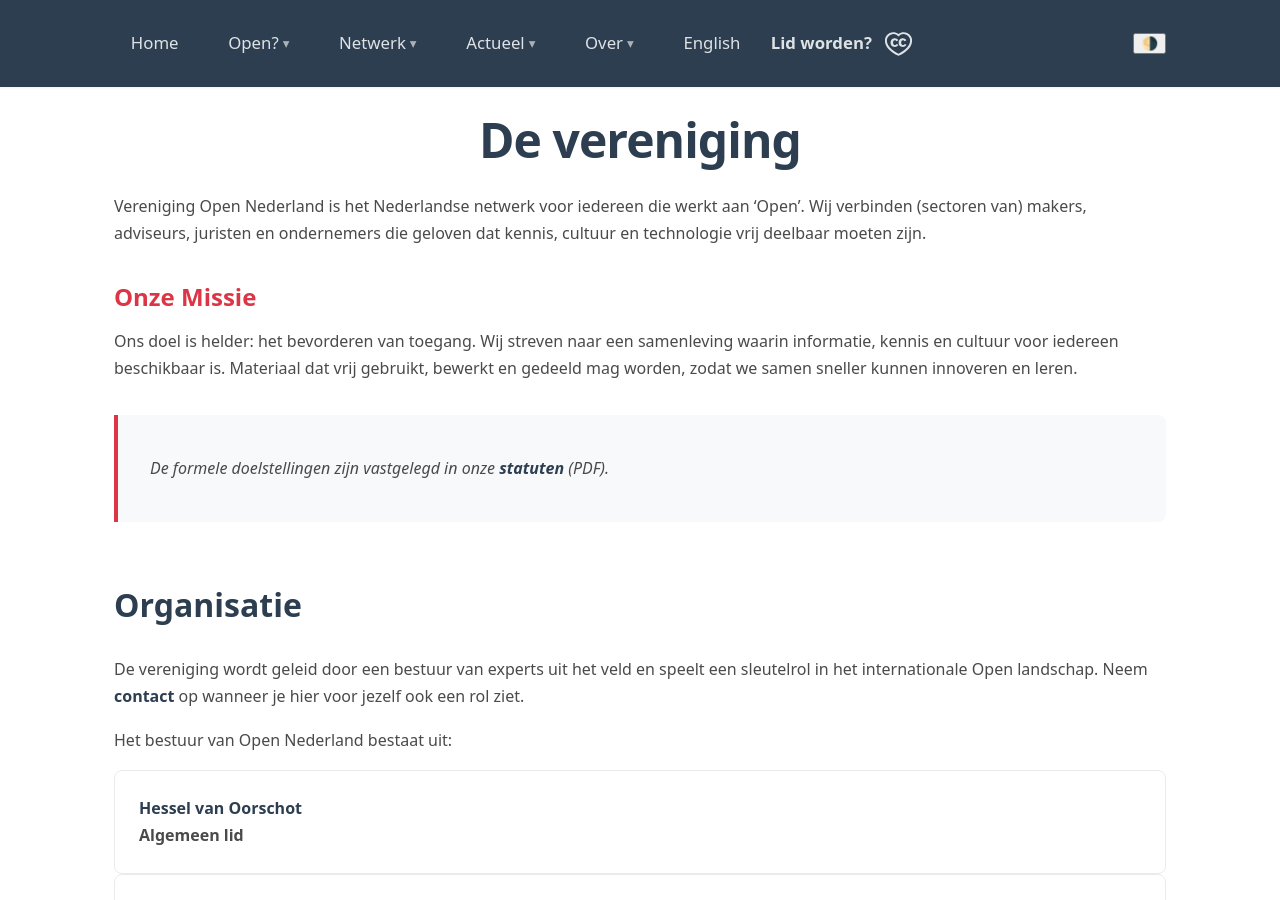
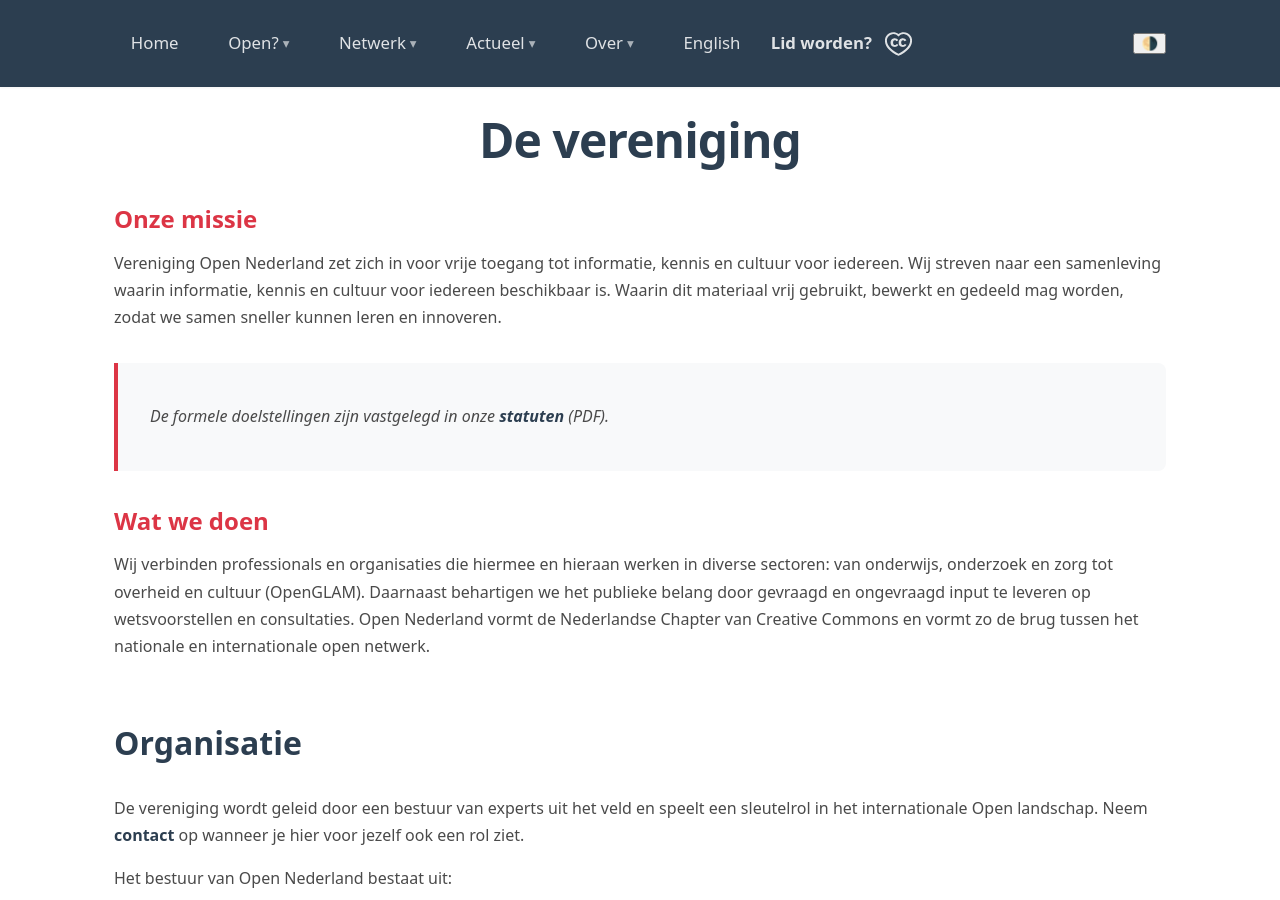
Before and after one commit to opennederland/www.opennederland.nl, a Jekyll site: the page built from pages/vereniging.md, in a window 1280 px wide and 900 px high. Built offline with Jekyll 4.4.1, drawn with Linux system fonts in a browser that asks for light colours.

Commit message:
update vereniging.md en kleine switch in homepage

```diff
--- a/pages/vereniging.md
+++ b/pages/vereniging.md
@@ -5,14 +5,15 @@
 menu_title: Over
 order: 4
 ---
-
-Vereniging Open Nederland is het Nederlandse netwerk voor iedereen die werkt aan 'Open'. Wij verbinden (sectoren van) makers, adviseurs, juristen en ondernemers die geloven dat kennis, cultuur en technologie vrij deelbaar moeten zijn.
-
-### Onze Missie
-
-Ons doel is helder: het bevorderen van toegang. Wij streven naar een samenleving waarin informatie, kennis en cultuur voor iedereen beschikbaar is. Materiaal dat vrij gebruikt, bewerkt en gedeeld mag worden, zodat we samen sneller kunnen innoveren en leren.
+### Onze missie
+Vereniging Open Nederland zet zich in voor vrije toegang tot informatie, kennis en cultuur voor iedereen.
+Wij streven naar een samenleving waarin informatie, kennis en cultuur voor iedereen beschikbaar is.
+Waarin dit materiaal vrij gebruikt, bewerkt en gedeeld mag worden, zodat we samen sneller kunnen leren en innoveren.
 
 > *De formele doelstellingen zijn vastgelegd in onze [statuten](/assets/docs/concept akte van vaststelling statuten vereniging Open Nederland.pdf) (PDF).*
+
+### Wat we doen
+Wij verbinden professionals en organisaties die hiermee en hieraan werken in diverse sectoren: van onderwijs, onderzoek en zorg tot overheid en cultuur (OpenGLAM). Daarnaast behartigen we het publieke belang door gevraagd en ongevraagd input te leveren op wetsvoorstellen en consultaties. Open Nederland vormt de Nederlandse Chapter van Creative Commons en vormt zo de brug tussen het nationale en internationale open netwerk.
 
 ## Organisatie
 
```
Also changed, not shown: index.md (+7 -7 lines).
